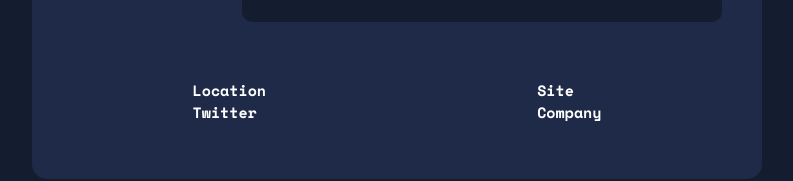
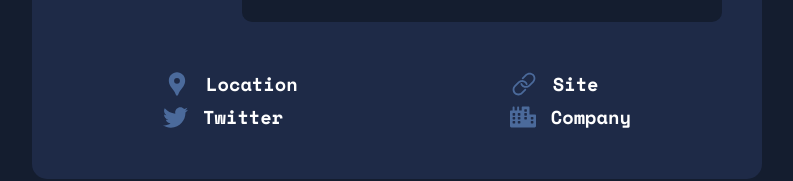
Before and after one commit to Tiaguh/GitHub-user-search-app, a React (Create React App) app: page / in a window 1280 px wide. Shown: the part 510-691 px from the top of the page, without its empty margins (243-1036 px from the left). Built offline with nearby package versions, Linux system fonts and the light colour scheme.

Commit message:
adding icons and styling containers

```diff
--- a/src/App.css
+++ b/src/App.css
@@ -204,9 +204,18 @@ header h1 {
   justify-content: space-around;
 }
 
+.icon-container {
+  display: flex;
+  align-items: center;
+
+  gap: 15px;
+
+  margin: 5px;
+}
+
 .user-social h3 {
   font-family: "Space Mono", monospace;
-  font-size: 15px;
+  font-size: 15 px;
 
   color: #FFF;
 }
--- a/src/App.js
+++ b/src/App.js
@@ -1,5 +1,10 @@
 import './App.css';
+
 import { HiOutlineMagnifyingGlass } from "react-icons/hi2";
+import { MdLocationPin } from "react-icons/md";
+import { FaTwitter } from "react-icons/fa";
+import { IoIosLink } from "react-icons/io";
+import { FaCity } from "react-icons/fa";
 
 export default function App() {
   return (
@@ -64,13 +69,27 @@ export default function App() {
         <div className="user-social">
 
           <div>
-            <h3>Location</h3>
-            <h3>Twitter</h3>
+            <div className="icon-container" >
+              <MdLocationPin size={28} color="#4b6a9b" />
+              <h3>Location</h3>
+            </div>
+
+            <div className="icon-container" >
+              <FaTwitter size={25} color="#4b6a9b" />
+              <h3>Twitter</h3>
+            </div>
           </div>
 
           <div>
-            <h3>Site</h3>
-            <h3>Company</h3>
+            <div className="icon-container" >
+              <IoIosLink size={28} color="#4b6a9b" />
+              <h3>Site</h3>
+            </div>
+
+            <div className="icon-container" >
+              <FaCity size={26} color="#4b6a9b" />
+              <h3>Company</h3>
+            </div>
           </div>
 
         </div>
```
